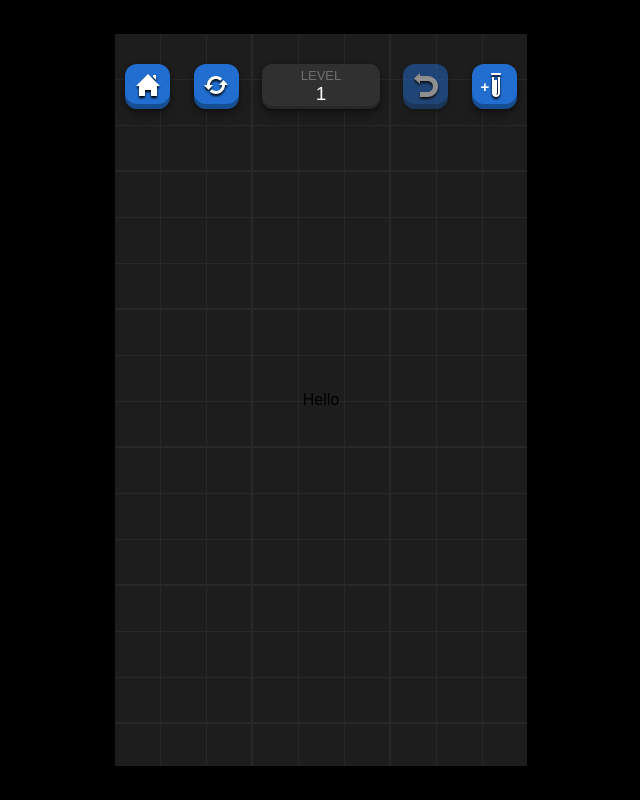
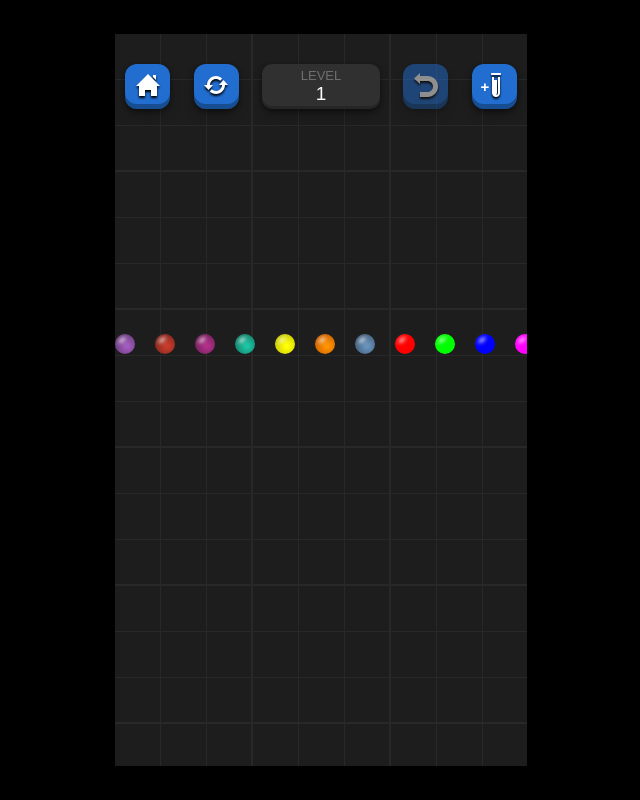
Before and after one commit to FranciscoJavierMartin/ball-sort-game, a Vue app: page /game in a window 1280 px wide. Shown: the whole page, without its empty margins (319-959 px from the left). Built offline with nearby package versions, Linux system fonts and the light colour scheme.

Commit message:
Ball component

```diff
--- a/src/modules/common/helpers/colors.ts
+++ b/src/modules/common/helpers/colors.ts
@@ -14,3 +14,5 @@ const COLORS_BALLS = [
 ];
 
 export default COLORS_BALLS;
+
+export const INCOGNITO_COLOR = '#ababab';
--- a/src/modules/common/helpers/constants.ts
+++ b/src/modules/common/helpers/constants.ts
@@ -2,6 +2,7 @@ import type { SelectedItems, Tween } from '@/modules/common/interfaces/common';
 
 export const BASE_HEIGHT = 732;
 export const BASE_WIDTH = 412;
+export const SPEED_ANIMATION = 1000;
 // Percentage to be added to the tube for the width...
 export const WIDTH_PADDING_PERCENTAGE = 0.4;
 // The additional value that will be added to the height of the tube...
--- /dev/null
+++ b/src/modules/game/components/ball/ball.vue
@@ -0,0 +1,94 @@
+<template>
+  <div
+    class="ball"
+    :class="{
+      bounce,
+      incognito,
+    }"
+    :style="{
+      left: `${x}px`,
+      top: `${y}px`,
+      width: `${size}px`,
+      height: `${size}px`,
+      transition: animate ? `all ${SPEED_ANIMATION}ms ease` : 'unset',
+      '--ball-primary': incognito ? INCOGNITO_COLOR : colors[1],
+      '--ball-secondary': incognito ? INCOGNITO_COLOR : colors[0],
+    }"
+  >
+    <template v-if="incognito">?</template>
+  </div>
+</template>
+
+<script setup lang="ts">
+import { SPEED_ANIMATION } from '@/modules/common/helpers/constants';
+import { INCOGNITO_COLOR } from '@/modules/common/helpers/colors';
+
+withDefaults(
+  defineProps<{
+    colors: [string, string];
+    size?: number;
+    animate?: boolean;
+    bounce?: boolean;
+    incognito?: boolean;
+    x?: number;
+    y?: number;
+  }>(),
+  {
+    size: 0,
+    animate: false,
+    bounce: false,
+    incognito: false,
+    x: 0,
+    y: 0,
+  },
+);
+</script>
+
+<style scoped>
+.ball {
+  background: radial-gradient(
+    circle at 60% 60%,
+    var(--ball-primary) 10%,
+    var(--ball-secondary) 100%
+  );
+  border-radius: 50%;
+  position: absolute;
+
+  &::after {
+    background: radial-gradient(
+      circle at 50% 50%,
+      rgba(255, 255, 255, 0.8),
+      rgba(255, 255, 255, 0.8) 14%,
+      rgba(255, 255, 255, 0) 24%
+    );
+    border-radius: 50%;
+    content: '';
+    filter: blur(2px);
+    height: 100%;
+    left: 10%;
+    position: absolute;
+    top: 5%;
+    transform: translateX(-25%) translateY(-25%) skewX(-20deg);
+    width: 100%;
+  }
+
+  &.bounce {
+    animation: bounce 350ms both;
+  }
+
+  &.incognito {
+    align-items: center;
+    border: 2px solid silver;
+    color: white;
+    display: flex;
+    font-size: 15px;
+    font-weight: bold;
+    justify-content: center;
+    text-shadow: 1px 1px 1px #7e7e7e;
+
+    &::after {
+      content: none;
+    }
+  }
+}
+</style>
--- a/src/modules/game/pages/game-page.vue
+++ b/src/modules/game/pages/game-page.vue
@@ -6,11 +6,23 @@
       :totalUndo="0"
       :tubeHelpEnabled="true"
     />
-    <div>Hello</div>
+
+    <Ball
+      v-for="(color, index) of COLORS_BALLS"
+      :key="index"
+      :colors="[color, lightenDarkenColor(color, 100)]"
+      :size="20"
+      :x="40 * index"
+      animate
+      :y="300"
+    />
   </GameWrapper>
 </template>
 
 <script setup lang="ts">
 import GameHeader from '@/modules/game/components/game-header/game-header.vue';
 import GameWrapper from '@/modules/game/components/game-wrapper/game-wrapper.vue';
+import Ball from '@/modules/game/components/ball/ball.vue';
+import COLORS_BALLS from '@/modules/common/helpers/colors';
+import { lightenDarkenColor } from '@/modules/common/helpers/miscellaneous';
 </script>
```
